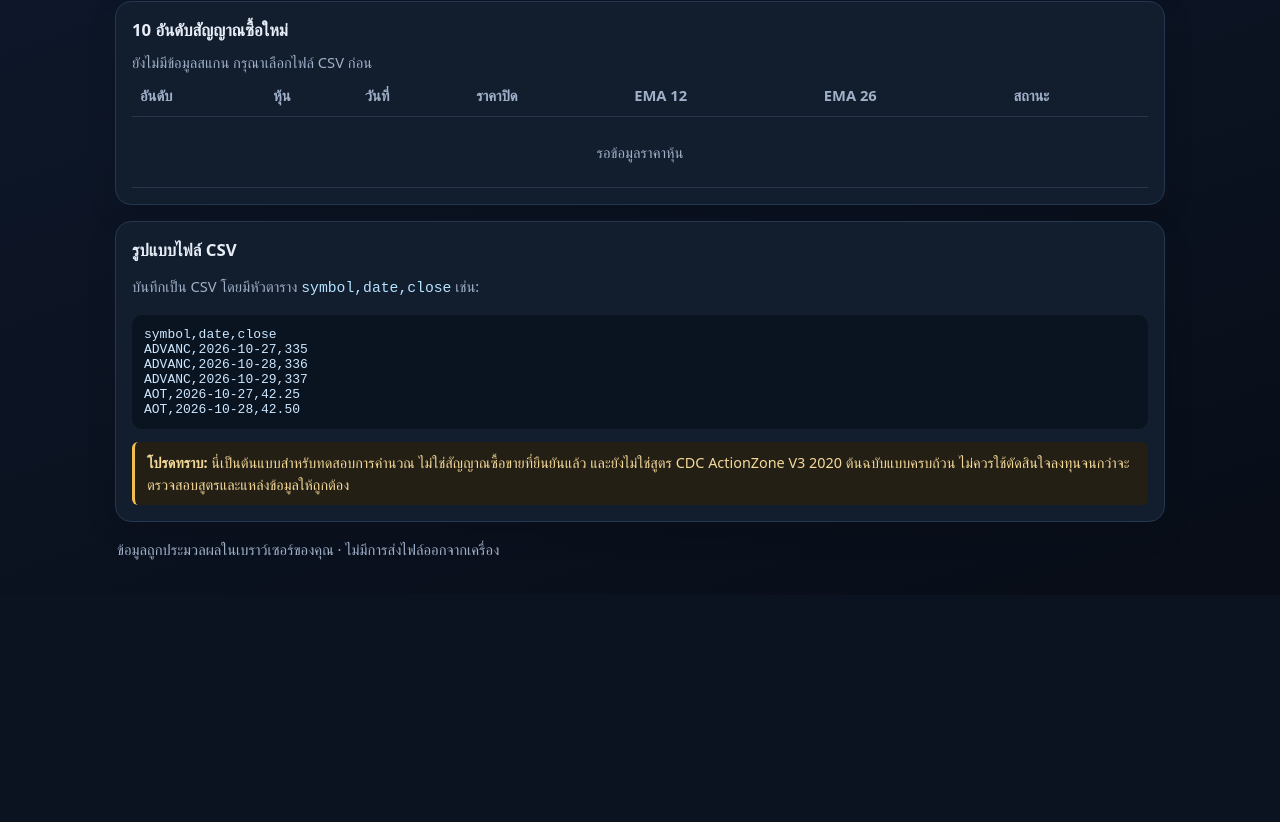
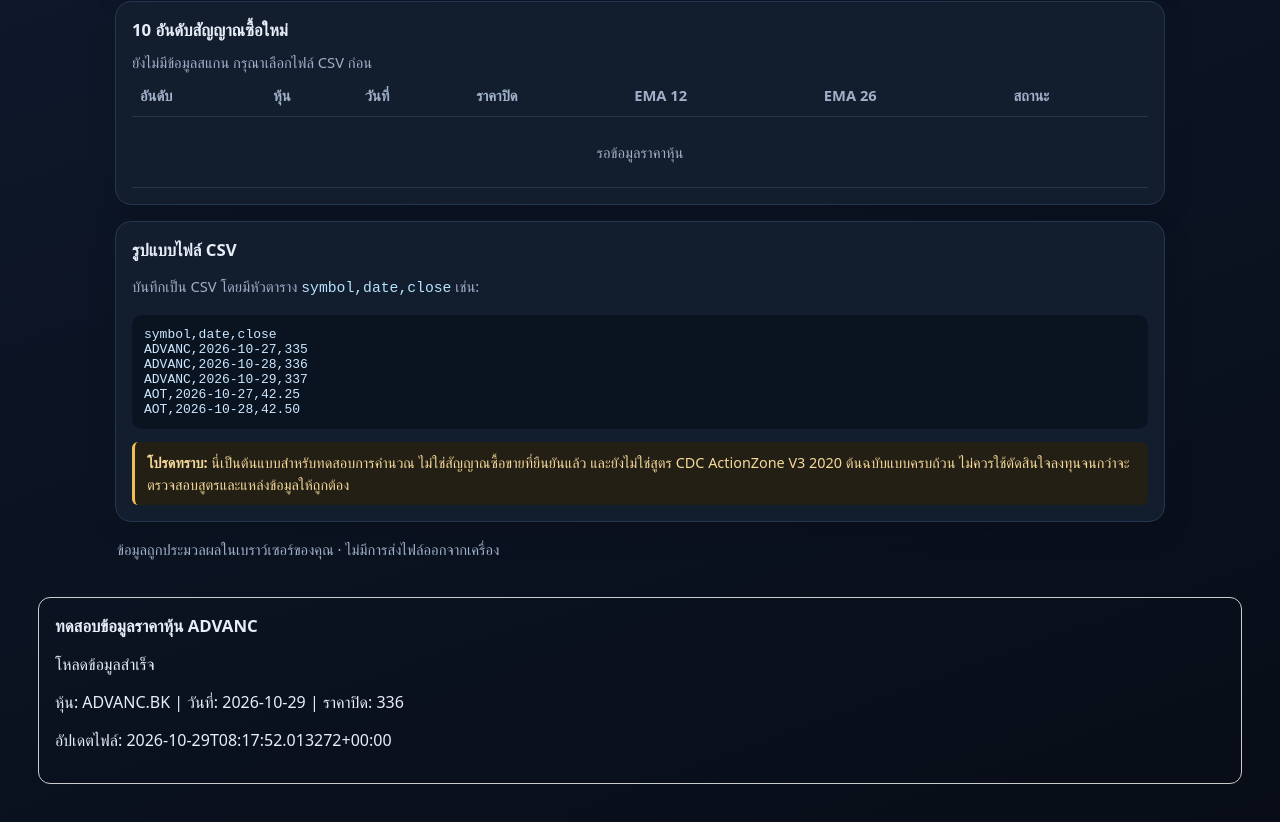
Before and after one commit to jaruk48-cpu/set100-cdc-scanner, a plain HTML site: page index.html.html in a window 1280 px wide. Shown: the part 394-1216 px from the top of the page. Before the commit the page ends 989 px from the top, so only its background shows below. Drawn offline with Linux system fonts and the light colour scheme.

Commit message:
Update index.html.html

```diff
--- a/index.html.html
+++ b/index.html.html
@@ -96,4 +96,37 @@ $('demoBtn').onclick=()=>render({count:100,latest:'ตัวอย่างเ
 {symbol:'DEMO3',date:'2026-10-28',close:43.75,e12:43.2,e26:43.0}
 ]});
 </script>
+  <section id="live-test-data" style="margin:20px;padding:16px;border:1px solid #ccc;border-radius:12px;">
+  <h2>ทดสอบข้อมูลราคาหุ้น ADVANC</h2>
+  <p id="stock-status">กำลังโหลดข้อมูล...</p>
+  <p id="stock-latest"></p>
+  <p id="stock-updated"></p>
+</section>
+
+<script>
+(async function () {
+  const status = document.getElementById("stock-status");
+  const latest = document.getElementById("stock-latest");
+  const updated = document.getElementById("stock-updated");
+
+  try {
+    const response = await fetch("./data/test-price.json?t=" + Date.now());
+    if (!response.ok) throw new Error("HTTP " + response.status);
+
+    const data = await response.json();
+    const rows = data.rows || [];
+    if (!rows.length) throw new Error("ไม่พบข้อมูลราคา");
+
+    const last = rows[rows.length - 1];
+    status.textContent = "โหลดข้อมูลสำเร็จ";
+    latest.textContent = "หุ้น: " + data.symbol +
+      " | วันที่: " + last.date +
+      " | ราคาปิด: " + last.close;
+    updated.textContent = "อัปเดตไฟล์: " +
+      (data.fetched_at_utc || "ไม่ระบุ");
+  } catch (error) {
+    status.textContent = "โหลดข้อมูลไม่สำเร็จ: " + error.message;
+  }
+})();
+</script>
 </body></html>
```
